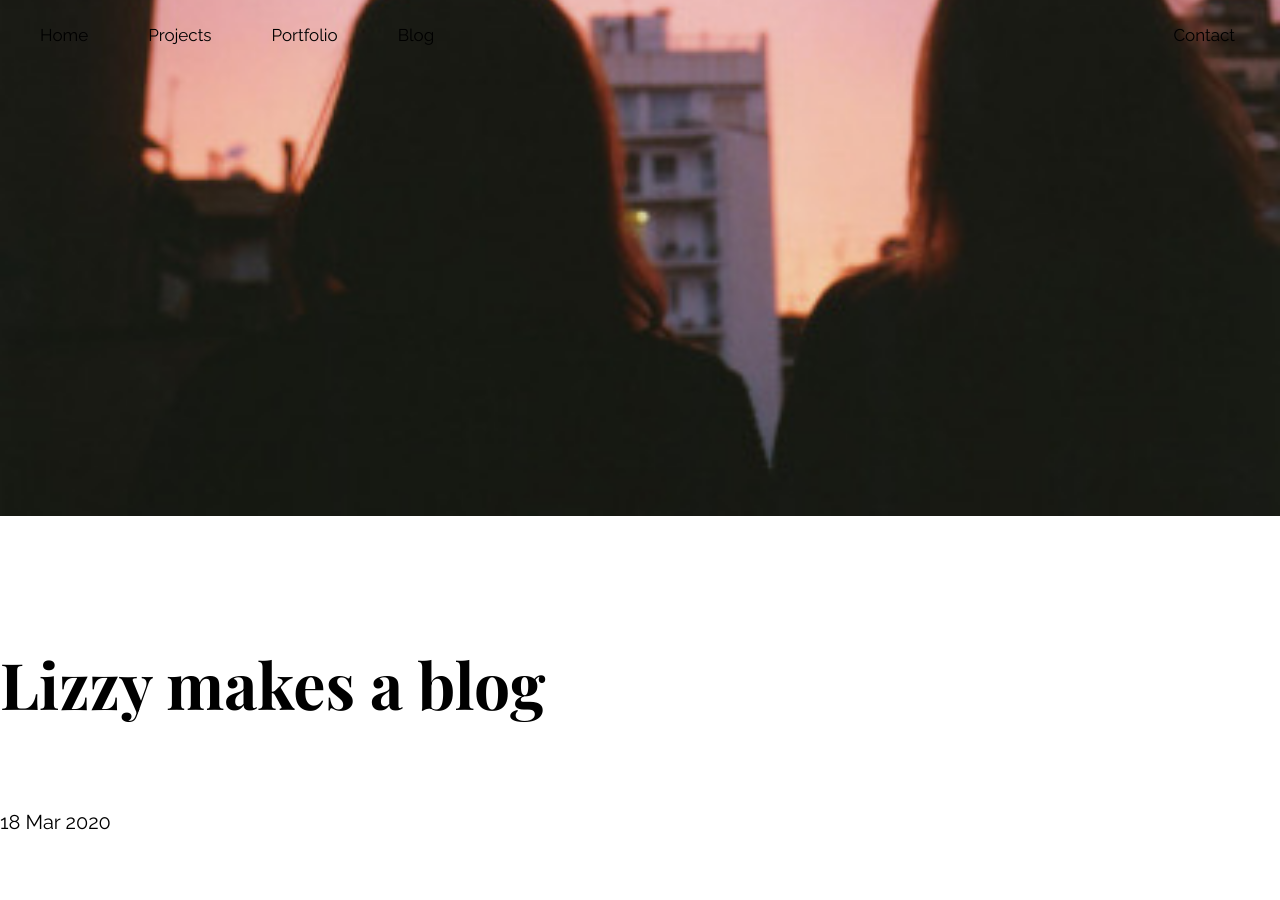
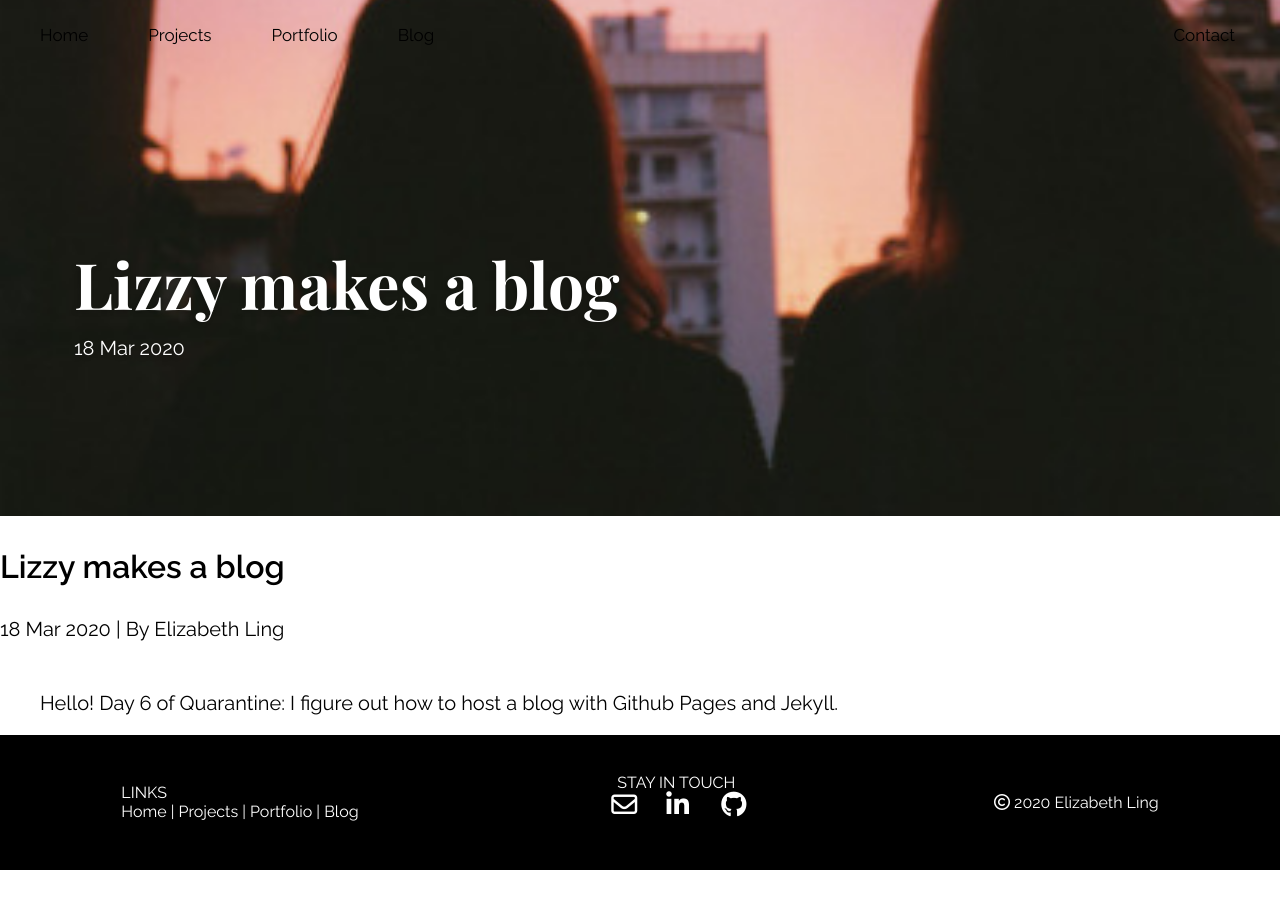
Before and after one commit to lingelizabeth/lingelizabeth.github.io, a Jekyll site: the page built from _posts/2020-03-18-blog-created.md, in a window 1280 px wide and 900 px high, scrolled down 326 px. Built offline with Jekyll 4.4.1, drawn with Linux system fonts in a browser that asks for light colours; nearby versions of some CDN libraries; after the commit the page ends 1196 px from its top, so only the background shows below that.

Commit message:
styling for post headers 2 3/27

```diff
--- a/_layouts/post.html
+++ b/_layouts/post.html
@@ -8,12 +8,14 @@ layout: default
 </div>
 
 <div class="header" id="post-header-title">
-  <h3>{{ page.title }}</h3>
-  <p class="meta">{{ page.date | date_to_string }}</p>
+  <h3 class="blog-title">{{ page.title }}</h3>
+  <p class="meta blog-title">{{ page.date | date_to_string }}</p>
 
 </div>
 
+<p class="medium-heading">{{ page.title }}</p>
+<p>{{ page.date | date_to_string }} | By Elizabeth Ling</p>
 
-<div class="post">
+<div class="post-container">
   {{ content }}
 </div>
--- a/css/main.css
+++ b/css/main.css
@@ -39,7 +39,8 @@ body{
 	line-height: 55px;
 	margin: 5px 10px;
 }
-.post-header-title{
+#post-header-title{
+	/* for positioning, since this needs to be overlapping w the image */
 	margin: -400px 0 0 0px;
 	color: white;
 	text-shadow: -2px 2px 5px rgb(0, 0, 0, 0.2);
@@ -75,8 +76,8 @@ h3{
 	line-height: 40px;
 	color: black;
 }
-.post{
-	margin: 100px 0px 0px 40px;
+.post-container{
+	margin: 50px 40px 0px 40px;
 }
 .post-header-img{
 	margin:0 0;
```
